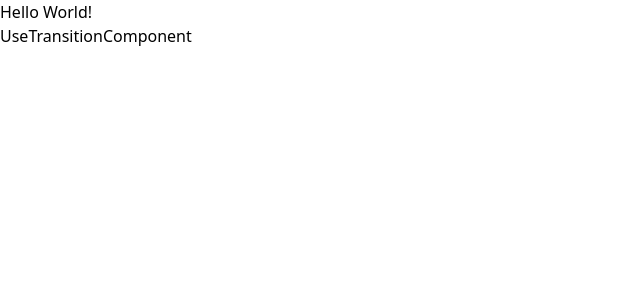
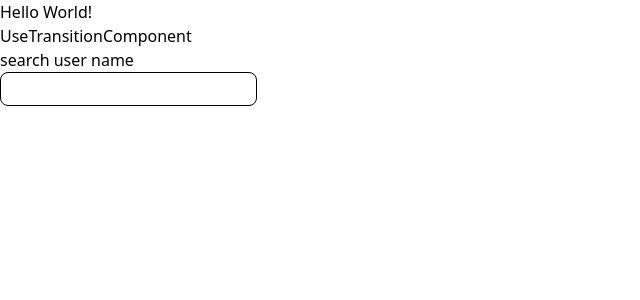
Before and after one commit to zeriong/js-react-revise, a React (Create React App) app: page / in a window 1280 px wide. Shown: the top 300 px of the page, without its empty margins (0-640 px from the left). Built offline with nearby package versions, Linux system fonts and the light colour scheme.

Commit message:
useTransition 학습

```diff
--- a/src/list/useTransition/UseTransitionComponent.js
+++ b/src/list/useTransition/UseTransitionComponent.js
@@ -4,12 +4,17 @@ import {users} from "../../mock/users";
 export default function UseTransitionComponent() {
     const [isPending, startTransition] = useTransition();
     const [inputVal, setInputVal] = useState("");
+    const [filtered, setFiltered] = useState([]);
 
-    const handleInputChange = (evt) => {
+    const handleInputChange = ({ target: { value } }) => {
+        setInputVal(value);
         startTransition(() => {
-
+            setFiltered(() => {
+                if (value.trim() === "") return [];
+                return users.filter((item) => item.name.includes(value));
+            });
         });
-    }
+    };
 
     console.log(users);
 
@@ -17,11 +22,38 @@ export default function UseTransitionComponent() {
         <div>
             <p>UseTransitionComponent</p>
             <div>
-                <input type="text" onChange={handleInputChange} />
+                <p>search user name</p>
+                <input type="text" value={inputVal} onChange={handleInputChange} />
             </div>
-            {isPending ?
-                <p style={{ fontSize: "30px", fontWeight: "bold" }}>Pending...</p>
-                : inputVal}
+            <section className="flex justify-center">
+                {isPending ?
+                    // 펜딩인 경우 문구 표시
+                    <p style={{ fontSize: "30px", fontWeight: "bold" }}>Pending...</p>
+                    :
+                    // 펜딩이 끝난 경우 list 생성
+                    <ul className="grid grid-cols-3 gap-5 w-[1000px]">
+                        {filtered.map((item) => {
+
+                            return (
+                                <li
+                                    key={item.id}
+                                    className="relative isolate h-[300px] p-3 rounded-lg shadow-xl overflow-hidden flex flex-col items-center
+                                     after:absolute after:-z-[1] after:inset-0 after:bg-black/50
+                                     "
+                                    style={{ background: `url("${item.background}")` }}
+                                >
+                                    <figure className="overflow-hidden rounded-lg border-4">
+                                        <img src={item.avatar} alt="user avatar" className="w-[100px] h-[150px]"/>
+                                    </figure>
+                                    <p className="text-white font-extrabold text-2xl">{item.name}</p>
+
+                                </li>
+                            )
+                        })}
+                    </ul>
+                }
+            </section>
+
         </div>
     )
 }
--- a/src/mock/users.js
+++ b/src/mock/users.js
@@ -2,6 +2,7 @@ import { faker } from '@faker-js/faker';
 
 const THRESHOLD = 10000;
 
+/**@return { { id: string, name: string, avatar: string, background: string } } 리턴값 */
 export const users = Array.from(Array(THRESHOLD), () => {
     return {
         id: faker.database.mongodbObjectId(),
--- a/src/style/global.css
+++ b/src/style/global.css
@@ -1,3 +1,9 @@
 @tailwind base;
 @tailwind components;
 @tailwind utilities;
+
+input {
+    border: 1px solid black;
+    padding: 4px 12px;
+    border-radius: 8px;
+}
--- a/tailwind.config.js
+++ b/tailwind.config.js
@@ -1,6 +1,6 @@
 /** @type {import('tailwindcss').Config} */
 module.exports = {
-  content: [],
+  content: ["./src/**/*.{html,js}"],
   theme: {
     extend: {},
   },
```
